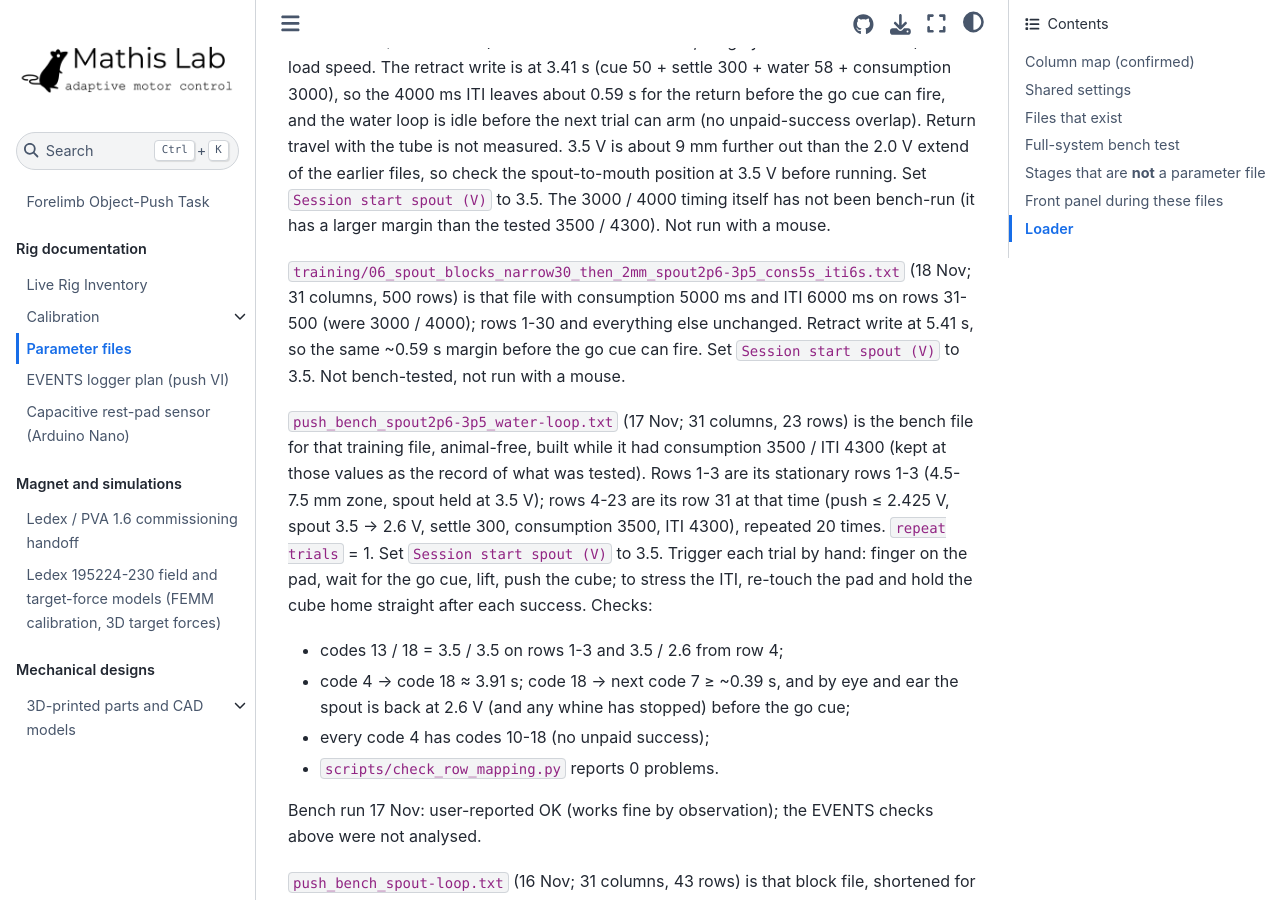
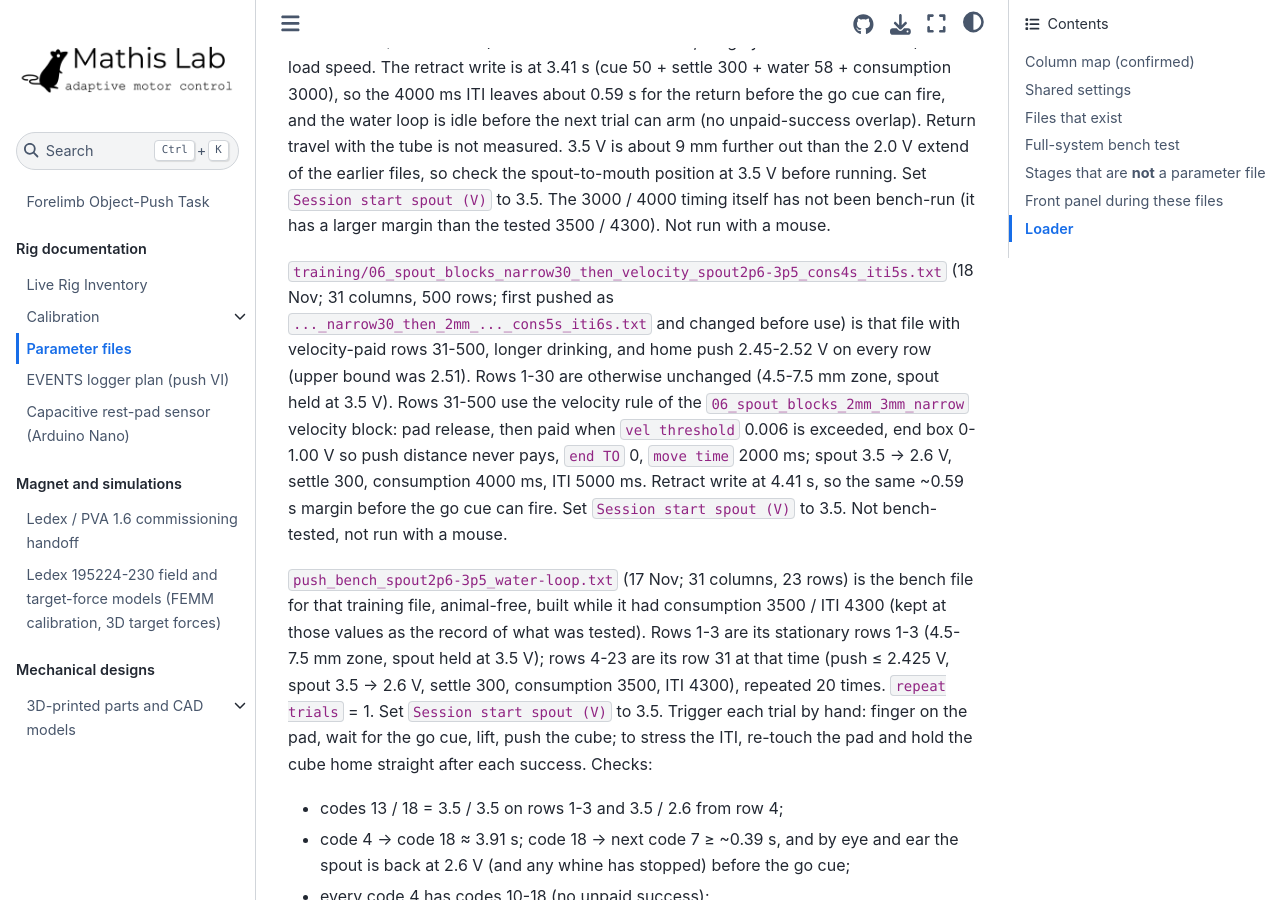
Before and after one commit to AdaptiveMotorControlLab/JoystickPushTask, a Jupyter Book: the page built from parameters/README.md, in a window 1280 px wide and 900 px high, scrolled down 9246 px. Built offline with Jupyter Book 1.0.4 settings and Sphinx 7.4.7 and the Sphinx Book theme 1.1.4, drawn with Linux system fonts in a browser that asks for light colours.

Commit message:
Make the long-drinking 3.5/2.6 V spout file velocity-paid after the first 30 rows, with home 2.45-2.52 V, consumption 4000 ms and ITI 5000 ms.

```diff
--- a/parameters/README.md
+++ b/parameters/README.md
@@ -127,7 +127,7 @@ With `repeat trials` = 1 a row only advances on a success, so each block length
 
 `training/06_spout_blocks_narrow30_then_2mm_spout2p6-3p5.txt` (17 Nov; 31 columns, 500 rows) is `06_spout_blocks_narrow30_then_2mm.txt` with new spout voltages and shorter moving-spout timing. Rows 1-30 hold the spout at 3.50 V (extend = retract = 3.50; settle 0, consumption 1000, ITI 1500 as before). Rows 31-500 move it 3.50 V extended → 2.60 V retracted (was 2.00 → 1.00), settle 300 (unchanged), consumption 3000 ms and ITI 4000 ms (were 5500 / 7000; first set to 3500 / 4300, which the bench file below tested, then shortened on 17 Nov). The pair was picked on the rig on 17 Nov because the post-move L12-I whine was minimal for it (user-reported, by ear, not quantified). On the 6 mm/V bench scale (5 V = 30 mm) the travel is about 5.4 mm, roughly 0.22 s at the 25 mm/s no-load speed. The retract write is at 3.41 s (cue 50 + settle 300 + water 58 + consumption 3000), so the 4000 ms ITI leaves about 0.59 s for the return before the go cue can fire, and the water loop is idle before the next trial can arm (no unpaid-success overlap). Return travel with the tube is not measured. 3.5 V is about 9 mm further out than the 2.0 V extend of the earlier files, so check the spout-to-mouth position at 3.5 V before running. Set `Session start spout (V)` to 3.5. The 3000 / 4000 timing itself has not been bench-run (it has a larger margin than the tested 3500 / 4300). Not run with a mouse.
 
-`training/06_spout_blocks_narrow30_then_2mm_spout2p6-3p5_cons5s_iti6s.txt` (18 Nov; 31 columns, 500 rows) is that file with consumption 5000 ms and ITI 6000 ms on rows 31-500 (were 3000 / 4000); rows 1-30 and everything else unchanged. Retract write at 5.41 s, so the same ~0.59 s margin before the go cue can fire. Set `Session start spout (V)` to 3.5. Not bench-tested, not run with a mouse.
+`training/06_spout_blocks_narrow30_then_velocity_spout2p6-3p5_cons4s_iti5s.txt` (18 Nov; 31 columns, 500 rows; first pushed as `..._narrow30_then_2mm_..._cons5s_iti6s.txt` and changed before use) is that file with velocity-paid rows 31-500, longer drinking, and home push 2.45-2.52 V on every row (upper bound was 2.51). Rows 1-30 are otherwise unchanged (4.5-7.5 mm zone, spout held at 3.5 V). Rows 31-500 use the velocity rule of the `06_spout_blocks_2mm_3mm_narrow` velocity block: pad release, then paid when `vel threshold` 0.006 is exceeded, end box 0-1.00 V so push distance never pays, `end TO` 0, `move time` 2000 ms; spout 3.5 → 2.6 V, settle 300, consumption 4000 ms, ITI 5000 ms. Retract write at 4.41 s, so the same ~0.59 s margin before the go cue can fire. Set `Session start spout (V)` to 3.5. Not bench-tested, not run with a mouse.
 
 `push_bench_spout2p6-3p5_water-loop.txt` (17 Nov; 31 columns, 23 rows) is the bench file for that training file, animal-free, built while it had consumption 3500 / ITI 4300 (kept at those values as the record of what was tested). Rows 1-3 are its stationary rows 1-3 (4.5-7.5 mm zone, spout held at 3.5 V); rows 4-23 are its row 31 at that time (push ≤ 2.425 V, spout 3.5 → 2.6 V, settle 300, consumption 3500, ITI 4300), repeated 20 times. `repeat trials` = 1. Set `Session start spout (V)` to 3.5. Trigger each trial by hand: finger on the pad, wait for the go cue, lift, push the cube; to stress the ITI, re-touch the pad and hold the cube home straight after each success. Checks:
 - codes 13 / 18 = 3.5 / 3.5 on rows 1-3 and 3.5 / 2.6 from row 4;
```
Also changed, not shown: docs/PROJECT_PLAN.md (+1 -1 lines), 2 other files.
